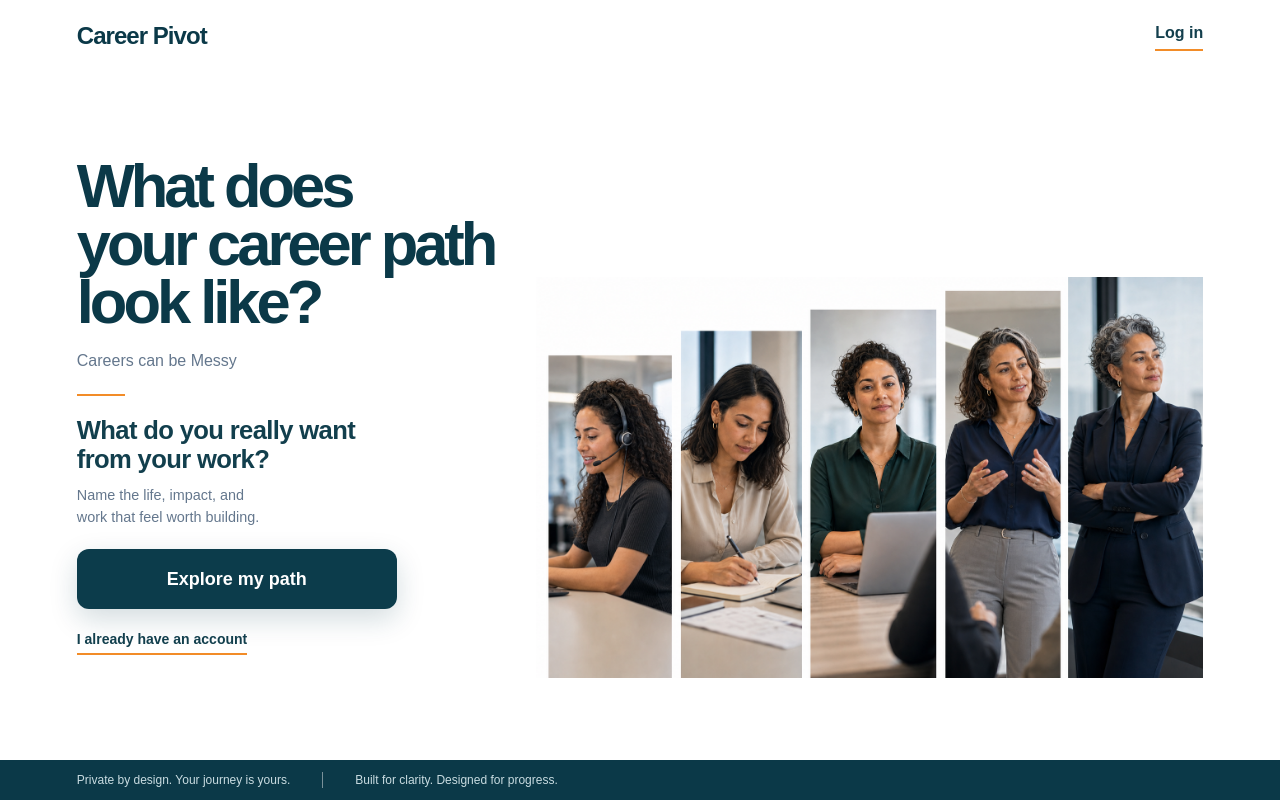
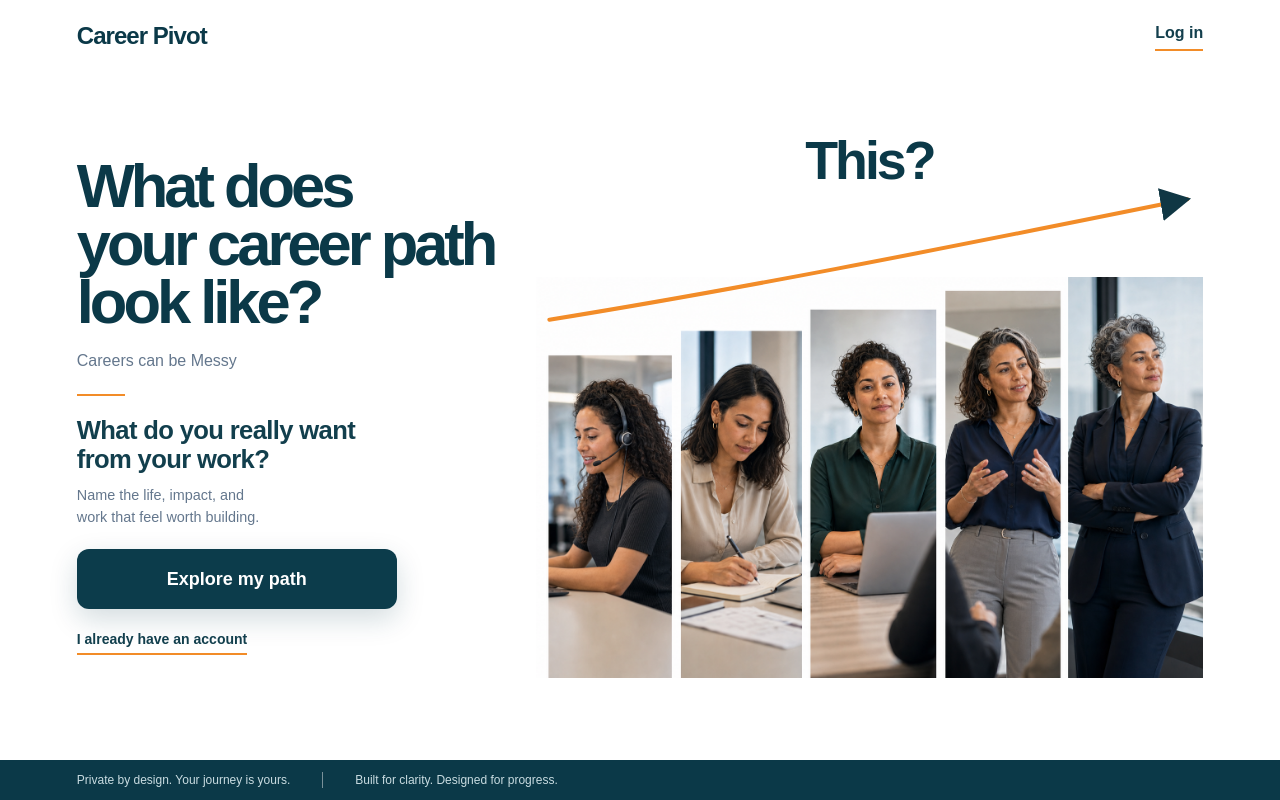
Before and after one commit to OrbitSystemsAi/career-pivot, a Next.js app: page / in a window 1280 px wide. Built offline with nearby package versions, Linux system fonts and the light colour scheme.

Commit message:
Animate career paths and refine upload errors

```diff
--- a/app/api/resume/parse/route.ts
+++ b/app/api/resume/parse/route.ts
@@ -201,7 +201,7 @@ export async function POST(request: Request) {
     return NextResponse.json(
       {
         error:
-          "We couldn’t read that résumé. Please try a text-based PDF or DOCX file.",
+          "The résumé service had a temporary problem. Please try the upload again.",
       },
       { status: 500 }
     );
--- a/core/auth/LandingScreen.tsx
+++ b/core/auth/LandingScreen.tsx
@@ -1,6 +1,7 @@
 "use client";
 
 import Image from "next/image";
+import { useEffect, useState } from "react";
 
 type LandingScreenProps = {
   onCreateAccount: () => void;
@@ -11,6 +12,20 @@ export default function LandingScreen({
   onCreateAccount,
   onLogin,
 }: LandingScreenProps) {
+  const [isChaotic, setIsChaotic] = useState(false);
+
+  useEffect(() => {
+    if (window.matchMedia("(prefers-reduced-motion: reduce)").matches) {
+      return;
+    }
+
+    const transitionTimer = window.setInterval(() => {
+      setIsChaotic((currentState) => !currentState);
+    }, 15_000);
+
+    return () => window.clearInterval(transitionTimer);
+  }, []);
+
   return (
     <main className="h-dvh overflow-hidden bg-white text-[#103744]">
       <section className="flex h-full min-h-0 flex-col bg-white">
@@ -73,14 +88,106 @@ export default function LandingScreen({
           </div>
 
           <div className="relative mx-auto h-[min(48vh,430px)] w-full max-w-[900px] self-end lg:h-[min(68vh,690px)] lg:self-center">
+            <p
+              aria-live="polite"
+              className="absolute left-1/2 top-0 z-30 -translate-x-1/2 text-[clamp(2rem,4.2vw,4.8rem)] font-semibold leading-none tracking-[-0.055em] text-[#0b3948]"
+            >
+              {isChaotic ? "or This?" : "This?"}
+            </p>
+
+            <svg
+              aria-hidden="true"
+              className="absolute inset-x-0 top-[7%] z-20 h-[31%] w-full overflow-visible"
+              preserveAspectRatio="none"
+              viewBox="0 0 900 210"
+            >
+              <defs>
+                <marker
+                  id="career-arrowhead"
+                  markerHeight="8"
+                  markerWidth="8"
+                  orient="auto"
+                  refX="7"
+                  refY="4"
+                  viewBox="0 0 8 8"
+                >
+                  <path d="M0 0 8 4 0 8Z" fill="currentColor" />
+                </marker>
+              </defs>
+
+              <g
+                className={`text-[#f28c28] transition-opacity duration-700 ${
+                  isChaotic ? "opacity-0" : "opacity-100"
+                }`}
+              >
+                <path
+                  d="M18 184 C260 148 520 101 878 34"
+                  fill="none"
+                  markerEnd="url(#career-arrowhead)"
+                  stroke="currentColor"
+                  strokeLinecap="round"
+                  strokeWidth="4"
+                  vectorEffect="non-scaling-stroke"
+                />
+              </g>
+
+              <g
+                className={`text-[#f28c28] transition-opacity duration-700 ${
+                  isChaotic ? "opacity-100" : "opacity-0"
+                }`}
+              >
+                <path
+                  d="M18 182 C210 130 365 148 520 60 S735 82 876 28"
+                  fill="none"
+                  markerEnd="url(#career-arrowhead)"
+                  stroke="currentColor"
+                  strokeLinecap="round"
+                  strokeWidth="3.5"
+                  vectorEffect="non-scaling-stroke"
+                />
+                <path
+                  d="M18 188 C170 80 300 88 415 50 C535 10 580 118 700 100 S815 82 875 55"
+                  fill="none"
+                  markerEnd="url(#career-arrowhead)"
+                  stroke="currentColor"
+                  strokeDasharray="10 9"
+                  strokeLinecap="round"
+                  strokeWidth="3.5"
+                  vectorEffect="non-scaling-stroke"
+                />
+                <path
+                  d="M18 176 C205 120 325 62 445 54 C560 47 625 96 690 132 C760 172 815 189 878 198"
+                  fill="none"
+                  markerEnd="url(#career-arrowhead)"
+                  stroke="currentColor"
+                  strokeLinecap="round"
+                  strokeWidth="4.5"
+                  vectorEffect="non-scaling-stroke"
+                />
+              </g>
+            </svg>
+
+            <div className="absolute inset-x-0 bottom-0 top-[17%]">
               <Image
                 alt="One professional progressing through five distinct ages and career chapters"
-              className="object-contain object-bottom"
+                className={`object-contain object-bottom transition-opacity duration-1000 ${
+                  isChaotic ? "opacity-0" : "opacity-100"
+                }`}
                 fill
                 priority
                 sizes="(max-width: 1024px) 100vw, 60vw"
                 src="/career-pivot-life-stages-v2.png"
               />
+              <Image
+                alt="The same professional navigating five messy and unexpected career chapters"
+                className={`object-contain object-bottom transition-opacity duration-1000 ${
+                  isChaotic ? "opacity-100" : "opacity-0"
+                }`}
+                fill
+                sizes="(max-width: 1024px) 100vw, 60vw"
+                src="/career-pivot-messy-paths.png"
+              />
+            </div>
           </div>
         </div>
 
--- a/modules/resume/components/ResumeUpload.tsx
+++ b/modules/resume/components/ResumeUpload.tsx
@@ -23,8 +23,9 @@ function readFileAsDataUrl(file: File) {
 }
 
 async function getResumeParseError(response: Response) {
-  const fallbackMessage =
-    "We couldn’t read that résumé. Please try a text-based PDF or DOCX file.";
+  const fallbackMessage = response.status >= 500
+    ? "The résumé service had a temporary problem. Please try the upload again."
+    : "We couldn’t read that résumé. Please try a text-based PDF or DOCX file.";
   const contentType = response.headers.get("content-type") ?? "";
 
   if (contentType.includes("application/json")) {
--- a/modules/resume/hooks/useResumeUpload.ts
+++ b/modules/resume/hooks/useResumeUpload.ts
@@ -25,8 +25,9 @@ function readFileAsDataUrl(file: File) {
 }
 
 async function getResumeParseError(response: Response) {
-  const fallbackMessage =
-    "We couldn’t read that résumé. Please try a text-based PDF or DOCX file.";
+  const fallbackMessage = response.status >= 500
+    ? "The résumé service had a temporary problem. Please try the upload again."
+    : "We couldn’t read that résumé. Please try a text-based PDF or DOCX file.";
   const contentType = response.headers.get("content-type") ?? "";
 
   if (contentType.includes("application/json")) {
```
Also changed, not shown: public/career-pivot-messy-paths.png (added), 1 other file (tests, documents, lock files or other folders). Lines whose indentation alone changed are shown as unchanged.
